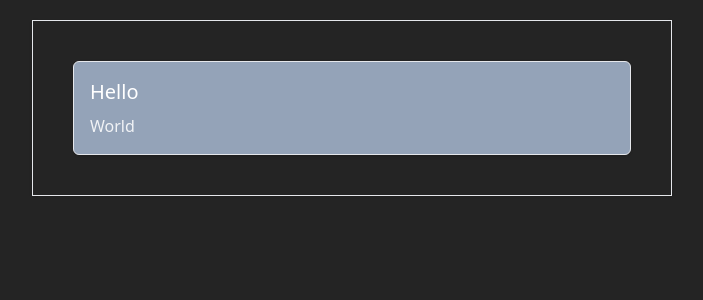
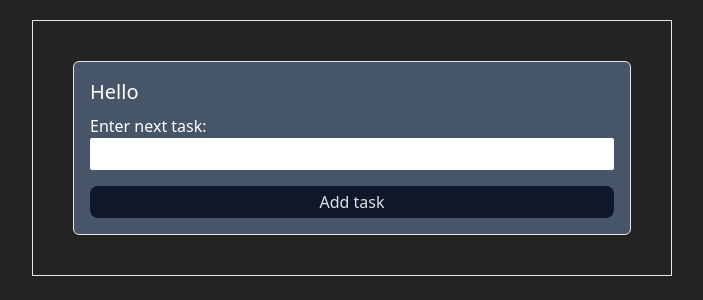
Before and after one commit to ElenaDiachenko/swr-app, a React (Vite) app: page / in a window 1280 px wide. Shown: the top 300 px of the page, without its empty margins (288-991 px from the left). Built offline with nearby package versions, Linux system fonts and the light colour scheme.

Commit message:
add Input

```diff
--- a/src/App.tsx
+++ b/src/App.tsx
@@ -1,5 +1,6 @@
 import React from 'react';
 import { Container } from './components/Container';
+import { Input } from './components/Input';
 
 function App() {
   return (
@@ -7,7 +8,7 @@ function App() {
       <div className="flex flex-col items-center">
         <div className="border shadow p-10 flex flex-col gap-10 sm:w-[640px]">
           <Container title={' Hello'}>
-            <p>World</p>
+            <Input />
           </Container>
         </div>
       </div>
--- a/src/components/Container.tsx
+++ b/src/components/Container.tsx
@@ -7,7 +7,7 @@ type ContainerProps = {
 
 export const Container: FC<ContainerProps> = ({ children, title }) => {
   return (
-    <div className="bg-slate-400 p-4 border shadow rounded-md">
+    <div className="bg-slate-600 p-4 border shadow rounded-md">
       {title && <h2 className="text-xl pb-2 text-white">{title}</h2>}
       <div>{children}</div>
     </div>
--- /dev/null
+++ b/src/components/Input.tsx
@@ -0,0 +1,23 @@
+import { FormEvent, useState } from 'react';
+
+export const Input = () => {
+  return (
+    <form className="flex flex-col gap-4" onSubmit={(e) => {}}>
+      <div className="flex flex-col ">
+        <label className="text-white">Enter next task:</label>
+        <input
+          className="p-1 rounded-sm text-black"
+          type="text"
+          //   value={''}
+          onChange={(e) => {}}
+        />
+      </div>
+      <button
+        type="submit"
+        className="bg-slate-900 rounded-lg hover:bg-slate-800 p-1"
+      >
+        Add task
+      </button>
+    </form>
+  );
+};
```
